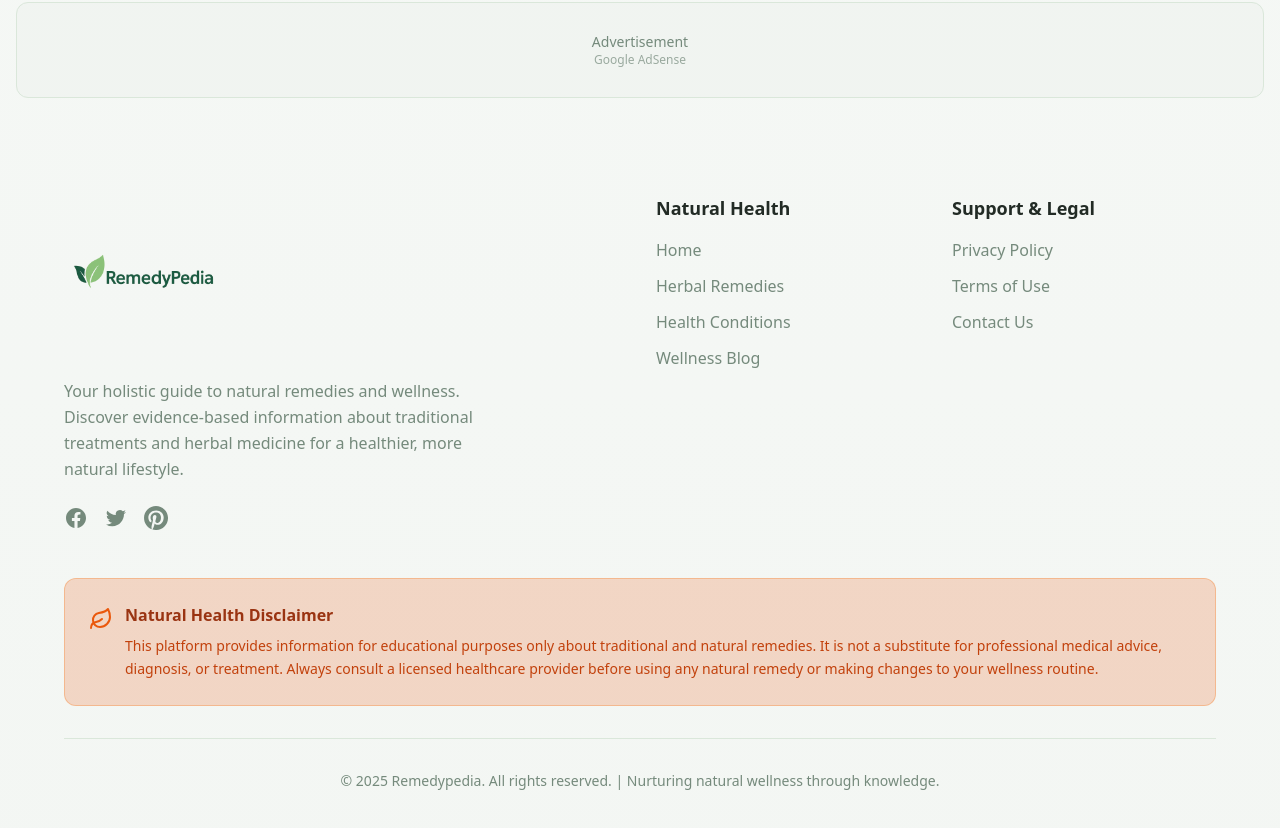
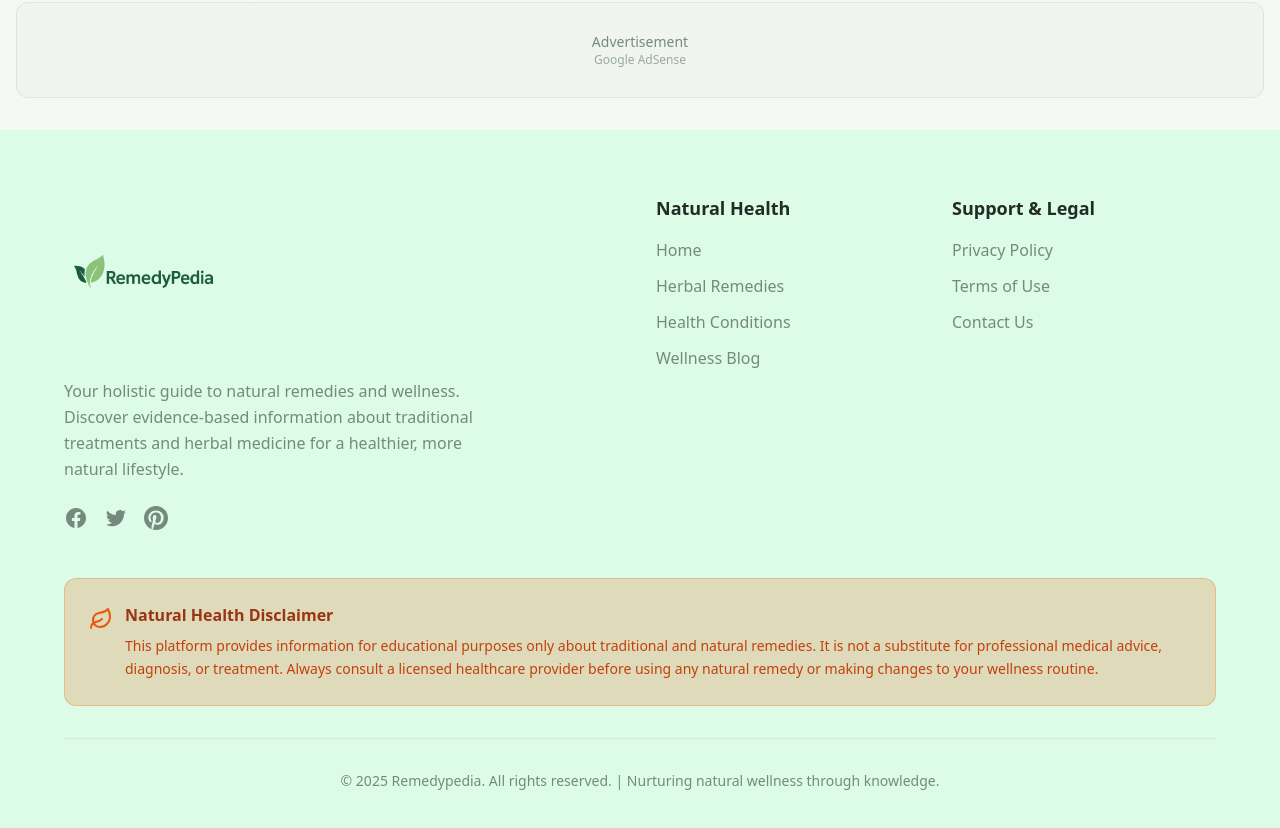
Before and after one commit to CurwinB/pedi, a React (Vite) app: page / in a window 1280 px wide. Shown: the part 2700-3528 px from the top of the page. Built offline with nearby package versions, Linux system fonts and the light colour scheme.

Commit message:
Fix footer color
Make the footer light green as requested.

```diff
--- a/src/pages/Index.tsx
+++ b/src/pages/Index.tsx
@@ -197,7 +197,7 @@ const Index = () => {
       </div>
 
       {/* Footer */}
-      <footer className="bg-gradient-accent/40 text-foreground py-16">
+      <footer className="bg-green-100 text-foreground py-16">
         <div className="container mx-auto px-4">
           <div className="max-w-6xl mx-auto">
             <div className="grid md:grid-cols-4 gap-8 mb-12">
```
